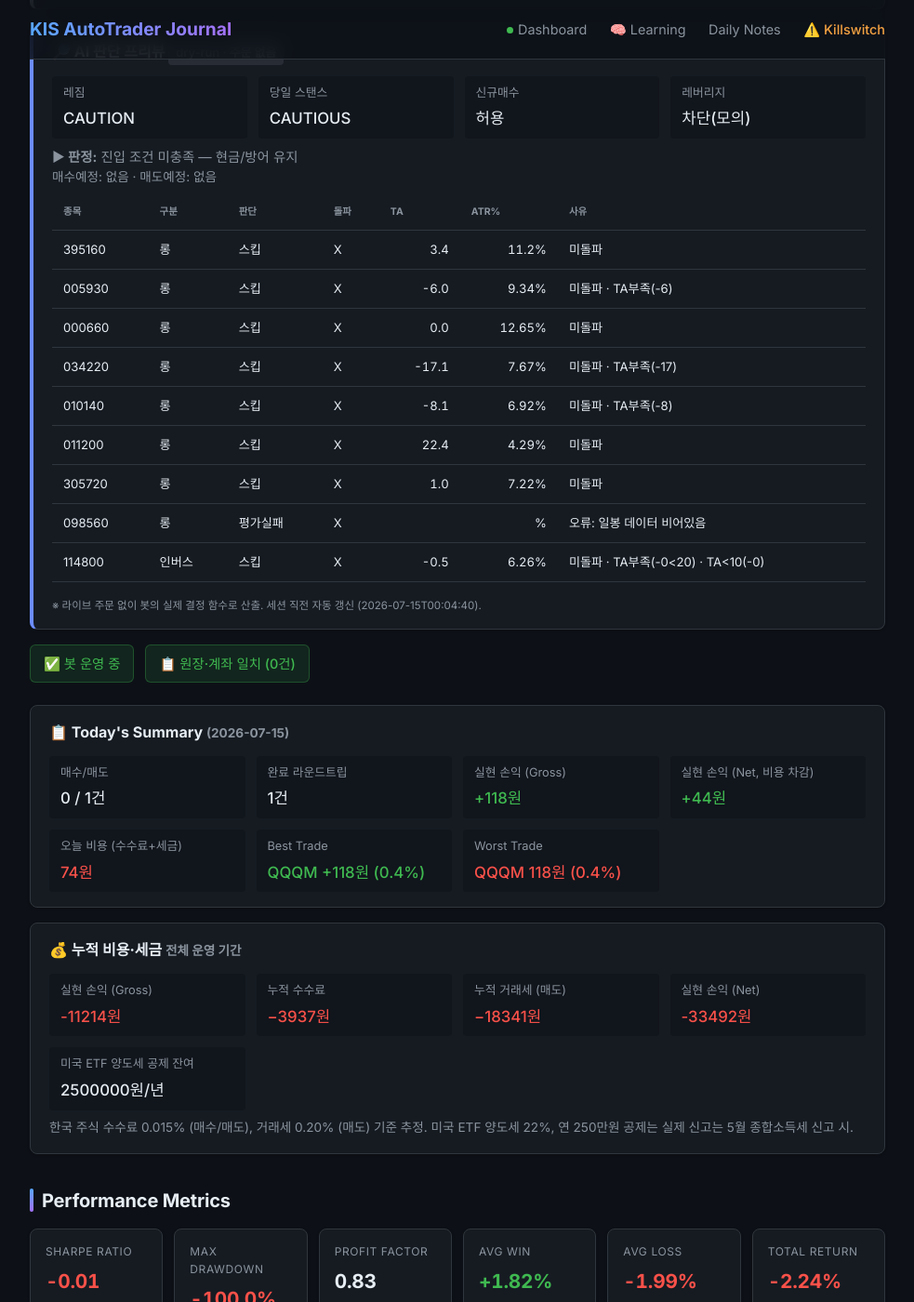
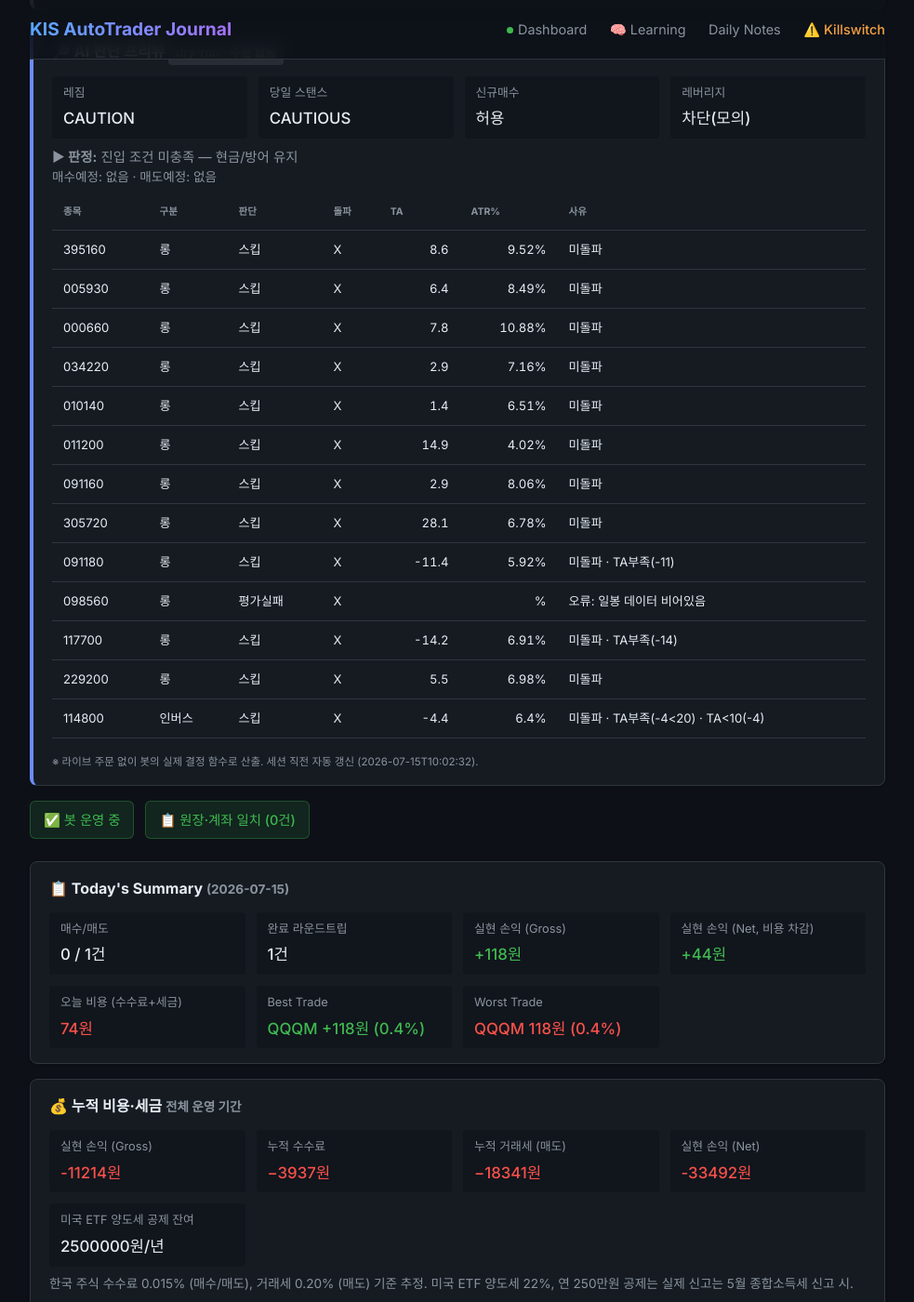
Before and after one commit to BudongJW/kis-trading-journal, a Jekyll site: the page built from index.html, in a window 1280 px wide and 1400 px high, scrolled down 788 px. Shown: the whole window at 93% size, without its empty margins (148-1131 px from the left). Built offline with Jekyll 4.4.1, drawn with Linux system fonts in a browser that asks for light colours; nearby versions of some CDN libraries.

Commit message:
auto: dry-run preview 07-15 01:03Z

```diff
--- a/_data/dry_run.json
+++ b/_data/dry_run.json
@@ -1,5 +1,5 @@
 {
-  "generated_at": "2026-07-15T00:04:40",
+  "generated_at": "2026-07-15T10:02:32",
   "mode": "DRY-RUN (읽기 전용, 주문 없음)",
   "market": {
     "regime": "CAUTION",
@@ -7,7 +7,7 @@
     "regime_detail": "카나리아 1/2 음전환",
     "day_stance": "CAUTIOUS",
     "day_stance_forced": false,
-    "briefing": "오늘 스탠스 신중(CAUTIOUS) · 레짐 CAUTION·신뢰도 39% · 美 오버나이트 bearish(-1.6%) · 예산 40%·최대 2종목·허용 롱/인버스",
+    "briefing": "오늘 스탠스 신중(CAUTIOUS) · 레짐 CAUTION·신뢰도 50% · 美 오버나이트 bullish(+0.9%) · 고변동(94.0%ile) · 예산 40%·최대 2종목·허용 롱/인버스",
     "blocks_new_buys": false
   },
   "gates": {
@@ -16,7 +16,7 @@
     "leverage_gate_reason": "레짐 CAUTION(BULL 아님) → 레버리지 금지"
   },
   "account": {
-    "cash": 454292,
+    "cash": 253329,
     "holdings_readable": "없음/조회실패"
   },
   "holdings_risk": [],
@@ -26,8 +26,8 @@
       "type": "롱",
       "decision": "스킵",
       "breakout": false,
-      "ta": 3.4,
-      "atr_pct": 11.2,
+      "ta": 8.6,
+      "atr_pct": 9.52,
       "fee_gate_ok": true,
       "why_skip": "미돌파"
     },
@@ -36,18 +36,18 @@
       "type": "롱",
       "decision": "스킵",
       "breakout": false,
-      "ta": -6.0,
-      "atr_pct": 9.34,
+      "ta": 6.4,
+      "atr_pct": 8.49,
       "fee_gate_ok": true,
-      "why_skip": "미돌파 · TA부족(-6)"
+      "why_skip": "미돌파"
     },
     {
       "symbol": "000660",
       "type": "롱",
       "decision": "스킵",
       "breakout": false,
-      "ta": 0.0,
-      "atr_pct": 12.65,
+      "ta": 7.8,
+      "atr_pct": 10.88,
       "fee_gate_ok": true,
       "why_skip": "미돌파"
     },
@@ -56,28 +56,38 @@
       "type": "롱",
       "decision": "스킵",
       "breakout": false,
-      "ta": -17.1,
-      "atr_pct": 7.67,
+      "ta": 2.9,
+      "atr_pct": 7.16,
       "fee_gate_ok": true,
-      "why_skip": "미돌파 · TA부족(-17)"
+      "why_skip": "미돌파"
     },
     {
       "symbol": "010140",
       "type": "롱",
       "decision": "스킵",
       "breakout": false,
-      "ta": -8.1,
-      "atr_pct": 6.92,
+      "ta": 1.4,
+      "atr_pct": 6.51,
       "fee_gate_ok": true,
-      "why_skip": "미돌파 · TA부족(-8)"
+      "why_skip": "미돌파"
     },
     {
       "symbol": "011200",
       "type": "롱",
       "decision": "스킵",
       "breakout": false,
-      "ta": 22.4,
-      "atr_pct": 4.29,
+      "ta": 14.9,
+      "atr_pct": 4.02,
+      "fee_gate_ok": true,
+      "why_skip": "미돌파"
+    },
+    {
+      "symbol": "091160",
+      "type": "롱",
+      "decision": "스킵",
+      "breakout": false,
+      "ta": 2.9,
+      "atr_pct": 8.06,
       "fee_gate_ok": true,
       "why_skip": "미돌파"
     },
@@ -86,10 +96,20 @@
       "type": "롱",
       "decision": "스킵",
       "breakout": false,
-      "ta": 1.0,
-      "atr_pct": 7.22,
+      "ta": 28.1,
+      "atr_pct": 6.78,
       "fee_gate_ok": true,
       "why_skip": "미돌파"
+    },
+    {
+      "symbol": "091180",
+      "type": "롱",
+      "decision": "스킵",
+      "breakout": false,
+      "ta": -11.4,
+      "atr_pct": 5.92,
+      "fee_gate_ok": true,
+      "why_skip": "미돌파 · TA부족(-11)"
     },
     {
       "symbol": "098560",
@@ -98,84 +118,122 @@
       "why_skip": "오류: 일봉 데이터 비어있음"
     },
     {
+      "symbol": "117700",
+      "type": "롱",
+      "decision": "스킵",
+      "breakout": false,
+      "ta": -14.2,
+      "atr_pct": 6.91,
+      "fee_gate_ok": true,
+      "why_skip": "미돌파 · TA부족(-14)"
+    },
+    {
+      "symbol": "229200",
+      "type": "롱",
+      "decision": "스킵",
+      "breakout": false,
+      "ta": 5.5,
+      "atr_pct": 6.98,
+      "fee_gate_ok": true,
+      "why_skip": "미돌파"
+    },
+    {
       "symbol": "114800",
       "type": "인버스",
       "entry_via": "-",
       "decision": "스킵",
       "breakout": false,
-      "ta": -0.5,
-      "atr_pct": 6.26,
+      "ta": -4.4,
+      "atr_pct": 6.4,
       "fee_gate_ok": true,
-      "why_skip": "미돌파 · TA부족(-0<20) · TA<10(-0)"
+      "why_skip": "미돌파 · TA부족(-4<20) · TA<10(-4)"
     }
   ],
   "gap_recovery": {
     "enabled_live": true,
-    "now_kst": "00:05",
+    "now_kst": "10:03",
     "window": "09:00~09:20",
     "candidates": [
       {
         "symbol": "395160",
         "name": "KODEX 미국나스닥100TR",
         "decision": "스킵",
-        "gap_open_pct": -1.27,
-        "intraday_pct": 3.78,
+        "gap_open_pct": 8.71,
+        "intraday_pct": 1.85,
         "in_window": false,
-        "reason": "촉발 없음(오버나이트=reduce_size≠aggressive_buy)"
+        "reason": "촉발 없음(오버나이트=normal≠aggressive_buy)"
       },
       {
         "symbol": "005930",
         "name": "삼성전자",
         "decision": "스킵",
-        "gap_open_pct": 0.2,
-        "intraday_pct": 3.14,
+        "gap_open_pct": 7.79,
+        "intraday_pct": -2.91,
         "in_window": false,
-        "reason": "촉발 없음(오버나이트=reduce_size≠aggressive_buy)"
+        "reason": "촉발 없음(오버나이트=normal≠aggressive_buy)"
       },
       {
         "symbol": "000660",
         "name": "SK하이닉스",
         "decision": "스킵",
-        "gap_open_pct": -1.08,
-        "intraday_pct": 4.82,
+        "gap_open_pct": 10.82,
+        "intraday_pct": 0.05,
         "in_window": false,
-        "reason": "촉발 없음(오버나이트=reduce_size≠aggressive_buy)"
+        "reason": "촉발 없음(오버나이트=normal≠aggressive_buy)"
       },
       {
         "symbol": "034220",
         "name": "LG디스플레이",
         "decision": "스킵",
-        "gap_open_pct": 1.74,
-        "intraday_pct": -1.8,
+        "gap_open_pct": 2.42,
+        "intraday_pct": 1.04,
         "in_window": false,
-        "reason": "촉발 없음(오버나이트=reduce_size≠aggressive_buy)"
+        "reason": "촉발 없음(오버나이트=normal≠aggressive_buy)"
       },
       {
         "symbol": "010140",
         "name": "삼성중공업",
         "decision": "스킵",
-        "gap_open_pct": -0.23,
-        "intraday_pct": -3.41,
+        "gap_open_pct": 2.59,
+        "intraday_pct": -0.23,
         "in_window": false,
-        "reason": "촉발 없음(오버나이트=reduce_size≠aggressive_buy)"
+        "reason": "촉발 없음(오버나이트=normal≠aggressive_buy)"
       },
       {
         "symbol": "011200",
         "name": "HMM",
         "decision": "스킵",
-        "gap_open_pct": 0.26,
-        "intraday_pct": 0.82,
+        "gap_open_pct": 1.21,
+        "intraday_pct": 0.75,
         "in_window": false,
-        "reason": "촉발 없음(오버나이트=reduce_size≠aggressive_buy)"
+        "reason": "촉발 없음(오버나이트=normal≠aggressive_buy)"
+      },
+      {
+        "symbol": "091160",
+        "name": "KODEX 반도체",
+        "decision": "스킵",
+        "gap_open_pct": 7.74,
+        "intraday_pct": 1.16,
+        "in_window": false,
+        "reason": "촉발 없음(오버나이트=normal≠aggressive_buy)"
       },
       {
         "symbol": "305720",
         "name": "KODEX 2차전지",
         "decision": "스킵",
-        "gap_open_pct": 1.3,
-        "intraday_pct": -4.41,
+        "gap_open_pct": 2.61,
+        "intraday_pct": 2.06,
         "in_window": false,
-        "reason": "촉발 없음(오버나이트=reduce_size≠aggressive_buy)"
+        "reason": "촉발 없음(오버나이트=normal≠aggressive_buy)"
+      },
+      {
+        "symbol": "091180",
+        "name": "KODEX 자동차",
+        "decision": "스킵",
+        "gap_open_pct": 2.54,
+        "intraday_pct": -0.59,
+        "in_window": false,
+        "reason": "촉발 없음(오버나이트=normal≠aggressive_buy)"
       },
       {
         "symbol": "098560",
@@ -185,22 +243,40 @@
         "intraday_pct": 0.0,
         "in_window": false,
         "reason": "가격데이터 부족(시가/전일종가 없음)"
+      },
+      {
+        "symbol": "117700",
+        "name": "KODEX 철강",
+        "decision": "스킵",
+        "gap_open_pct": 2.67,
+        "intraday_pct": 0.34,
+        "in_window": false,
+        "reason": "촉발 없음(오버나이트=normal≠aggressive_buy)"
+      },
+      {
+        "symbol": "229200",
+        "name": "KODEX KOSDAQ150",
+        "decision": "스킵",
+        "gap_open_pct": 3.43,
+        "intraday_pct": 2.45,
+        "in_window": false,
+        "reason": "촉발 없음(오버나이트=normal≠aggressive_buy)"
       }
     ]
   },
   "morning_momentum": {
     "enabled_live": true,
-    "now_kst": "00:05",
+    "now_kst": "10:03",
     "window": "09:00~14:00",
     "up_th": 0.6,
     "down_th": 0.6,
     "benchmark": "069500",
-    "direction": "none",
-    "in_window": false,
-    "move_pct": 0.83,
-    "intraday_pct": 0.83,
-    "would_enter": false,
-    "reason": "윈도 밖(00:05∉09:00~14:00)"
+    "direction": "long",
+    "in_window": true,
+    "move_pct": 6.4,
+    "intraday_pct": 0.13,
+    "would_enter": true,
+    "reason": "상승 아침추세 (전일대비 +6.40%, 시가대비 +0.13%)"
   },
   "us_entry_candidates": [
     {
@@ -214,17 +290,17 @@
       "type": "long",
       "decision": "스킵",
       "breakout": true,
-      "ta": 6.1,
-      "atr_pct": 1.24,
-      "why_skip": "TA부족(+6)"
+      "ta": 0.3,
+      "atr_pct": 1.25,
+      "why_skip": "TA부족(+0)"
     },
     {
       "symbol": "XLF",
       "type": "long",
       "decision": "스킵",
       "breakout": true,
-      "ta": 6.4,
-      "atr_pct": 1.3,
+      "ta": 6.3,
+      "atr_pct": 1.31,
       "why_skip": "TA부족(+6)"
     },
     {
@@ -232,9 +308,9 @@
       "type": "inverse",
       "decision": "스킵",
       "breakout": false,
-      "ta": 2.5,
+      "ta": 13.3,
       "atr_pct": 1.01,
-      "why_skip": "미돌파 · TA부족(+2)"
+      "why_skip": "미돌파 · TA부족(+13)"
     },
     {
       "symbol": "PSQ",
@@ -247,16 +323,16 @@
       "type": "defensive",
       "decision": "스킵",
       "breakout": false,
-      "ta": -7.9,
-      "atr_pct": 0.49,
-      "why_skip": "미돌파 · TA부족(-8) · 수수료게이트"
+      "ta": 0.2,
+      "atr_pct": 0.5,
+      "why_skip": "미돌파 · TA부족(+0) · 수수료게이트"
     },
     {
       "symbol": "SHY",
       "type": "defensive",
       "decision": "스킵",
       "breakout": false,
-      "ta": -9.5,
+      "ta": -9.7,
       "atr_pct": 0.07,
       "why_skip": "미돌파 · TA부족(-10) · 수수료게이트"
     }
```
